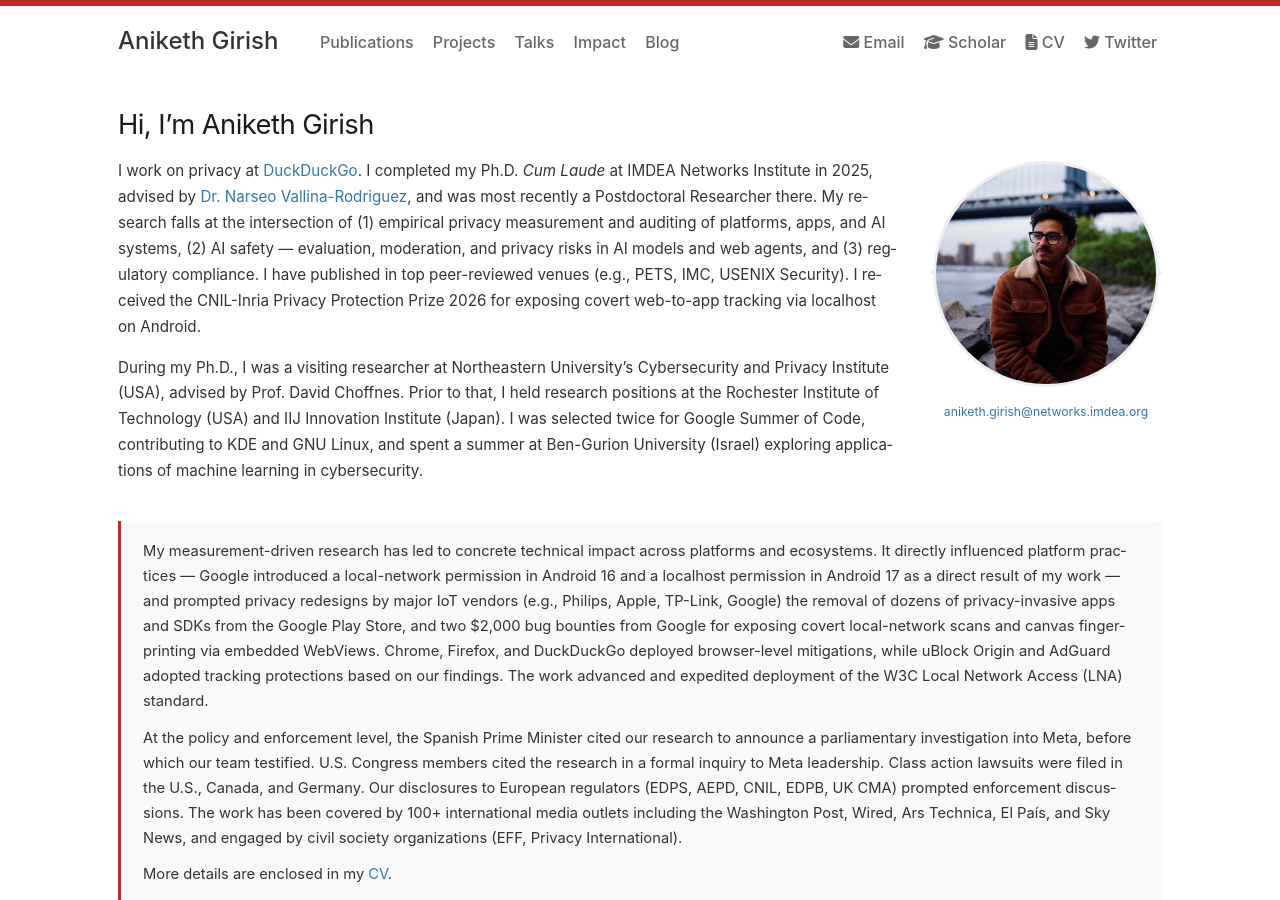
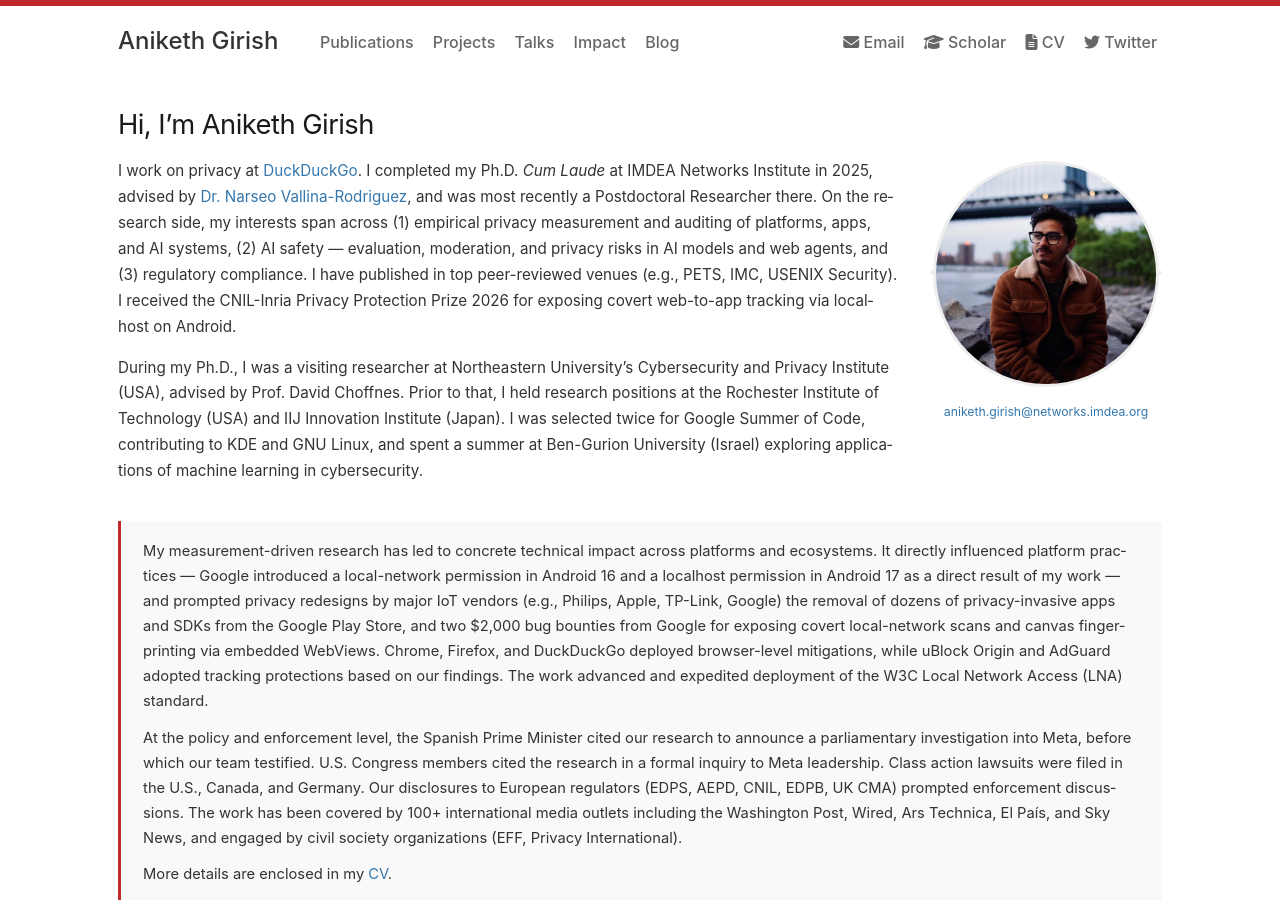
Before and after one commit to Aniketh01/aniketh01.github.io, a Jekyll site: the page built from index.md, in a window 1280 px wide and 900 px high. Built offline with Jekyll 4.4.1, drawn with Linux system fonts in a browser that asks for light colours; nearby versions of some CDN libraries.

Commit message:
Update research intro phrasing

```diff
--- a/index.md
+++ b/index.md
@@ -13,7 +13,7 @@ class: home
 <!-- <p class="hiring-note"><b>I'm open to full-time opportunities in the next 6~12 months, feel free to <a href="mailto:aniketh.girish@imdea.org">contact me</a> if you think I'd be a fit!</b></p> -->
 
 I work on privacy at [DuckDuckGo](https://duckduckgo.com/). I completed my Ph.D. *Cum Laude* at IMDEA Networks Institute in 2025, advised by [Dr. Narseo Vallina-Rodriguez](https://networks.imdea.org/team/imdea-networks-team/people/narseo-vallina-rodriguez/), and was most recently a Postdoctoral Researcher there.
-My research falls at the intersection of (1) empirical privacy measurement and auditing of platforms, apps, and AI systems, (2) AI safety — evaluation, moderation, and privacy risks in AI models and web agents, and (3) regulatory compliance. I have published in top peer-reviewed venues (e.g., PETS, IMC, USENIX Security). I received the CNIL-Inria Privacy Protection Prize 2026 for exposing covert web-to-app tracking via localhost on Android. <!-- and the Best Poster Award at the TMA'22 Ph.D. school for my novel approach to IoT testing. -->
+On the research side, my interests span across (1) empirical privacy measurement and auditing of platforms, apps, and AI systems, (2) AI safety — evaluation, moderation, and privacy risks in AI models and web agents, and (3) regulatory compliance. I have published in top peer-reviewed venues (e.g., PETS, IMC, USENIX Security). I received the CNIL-Inria Privacy Protection Prize 2026 for exposing covert web-to-app tracking via localhost on Android. <!-- and the Best Poster Award at the TMA'22 Ph.D. school for my novel approach to IoT testing. -->
 
 During my Ph.D., I was a visiting researcher at Northeastern University's Cybersecurity and Privacy Institute (USA), advised by Prof. David Choffnes. Prior to that, I held research positions at the Rochester Institute of Technology (USA) and IIJ Innovation Institute (Japan). I was selected twice for Google Summer of Code, contributing to KDE and GNU Linux, and spent a summer at Ben-Gurion University (Israel) exploring applications of machine learning in cybersecurity.
 
```
